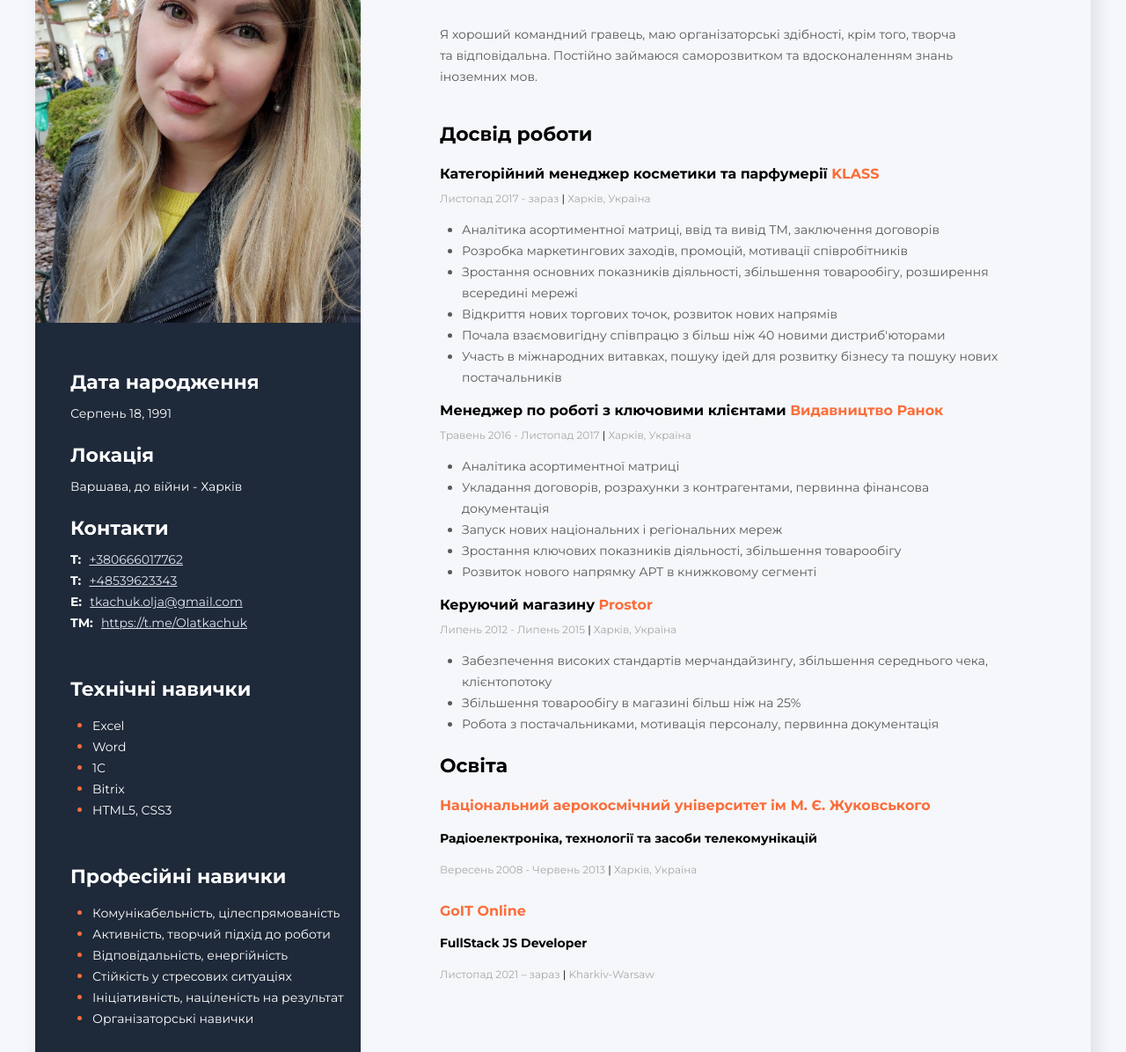
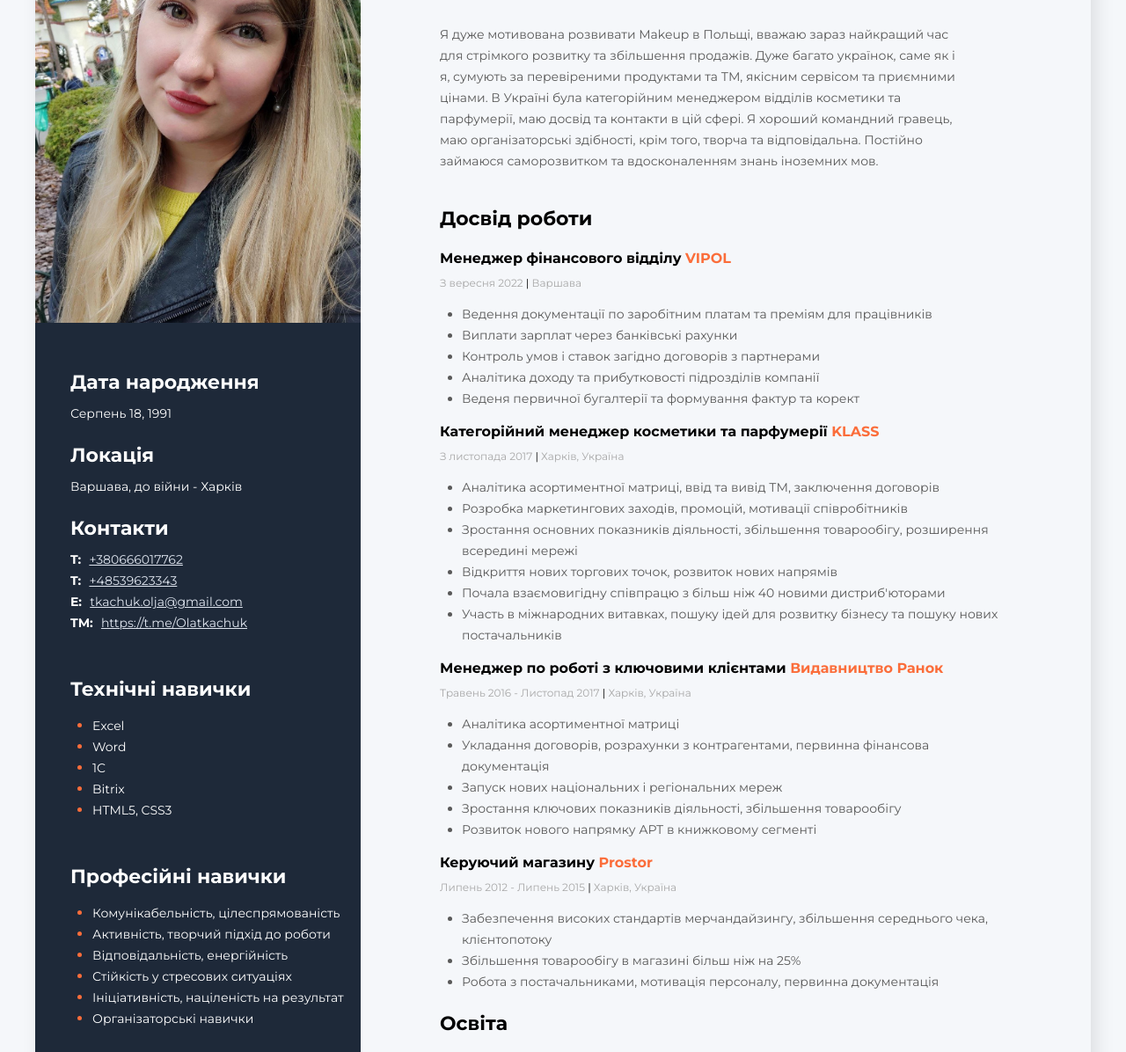
Before and after one commit to Olala1808/CV_cosmetics, a plain HTML site: page index.html in a window 1280 px wide. Shown: the part 218-1414 px from the top of the page at 88% size. Drawn offline with Linux system fonts and the light colour scheme.

Commit message:
Update index.html

```diff
--- a/index.html
+++ b/index.html
@@ -23,7 +23,11 @@
         <h1 class="about-me-name">Ткачук Ольга       </h1>
         <p class="about-me-description">
 
-            Я хороший командний гравець, маю організаторські здібності, крім того, творча та відповідальна. Постійно займаюся саморозвитком та вдосконаленням знань іноземних мов.
+            Я дуже мотивована розвивати Makeup в Польщі, вважаю зараз найкращий час
+для стрімкого розвитку та збільшення продажів. Дуже багато українок, саме як і
+я, сумують за перевіреними продуктами та ТМ, якісним сервісом та приємними
+цінами. В Україні була категорійним менеджером відділів косметики та
+парфумерії, маю досвід та контакти в цій сфері. Я хороший командний гравець, маю організаторські здібності, крім того, творча та відповідальна. Постійно займаюся саморозвитком та вдосконаленням знань іноземних мов.
 
 
         </p>
@@ -33,10 +37,22 @@
         <!--main work experience section-->
         <div class="my-work-experience-section">
             <h3 class="my-content-title">Досвід роботи</h3>
+            <!--company 4-->
+            <div class="my-work-experience-company-block" >
+                <h4 class="my-work-experience-position">Менеджер фінансового відділу<span class="my-work-experience-company"> VIPOL </span></h4>
+                <p class="my-work-experience-time"> З вересня 2022 <span class="my-work-experience-divider">|</span> Варшава</p>
+                <ul class="my-work-experience-duties">
+                    <li class="my-work-experience-duty">Ведення документації по заробітним платам та преміям для працівників</li>
+                    <li class="my-work-experience-duty">Виплати зарплат через банківські рахунки</li>
+                    <li class="my-work-experience-duty">Контроль умов і ставок загідно договорів з партнерами</li>
+                    <li class="my-work-experience-duty">Аналітика доходу та прибутковості підрозділів компанії</li>
+                    <li class="my-work-experience-duty">Веденя первичної бугалтерії та формування фактур та корект </li>
+                </ul>
+            </div>
             <!--company 3-->
                 <div class="my-work-experience-company-block" >
                     <h4 class="my-work-experience-position">Категорійний менеджер косметики та парфумерії<span class="my-work-experience-company"> KLASS </span></h4>
-                    <p class="my-work-experience-time">Листопад 2017 - зараз <span class="my-work-experience-divider">|</span> Харків, Україна</p>
+                    <p class="my-work-experience-time"> З листопада 2017 <span class="my-work-experience-divider">|</span> Харків, Україна</p>
                     <ul class="my-work-experience-duties">
                         <li class="my-work-experience-duty">Аналітика асортиментної матриці, ввід та вивід ТМ, заключення договорів</li>
                         <li class="my-work-experience-duty">Розробка маркетингових заходів, промоцій, мотивації співробітників</li>
@@ -77,11 +93,6 @@
             <h4 class="my-education-proffession">Радіоелектроніка, технології та засоби телекомунікацій </h4>
             <p  class="my-work-experience-time">Вересень 2008 - Червень 2013  <span class="my-work-experience-divider">|</span> Харків, Україна</p>
             </div>
-            <div class="my-education-section-block">
-                <h4 class="my-education-university"> GoIT Online</h4>
-                <h4 class="my-education-proffession">FullStack JS Developer </h4>
-                    <p class="my-work-experience-time">Листопад 2021 – зараз    <span class="my-work-experience-divider">|</span> Kharkiv-Warsaw</p>
-                </div>
         </div>
     </div>
     <!---sidebar sections-->
```
